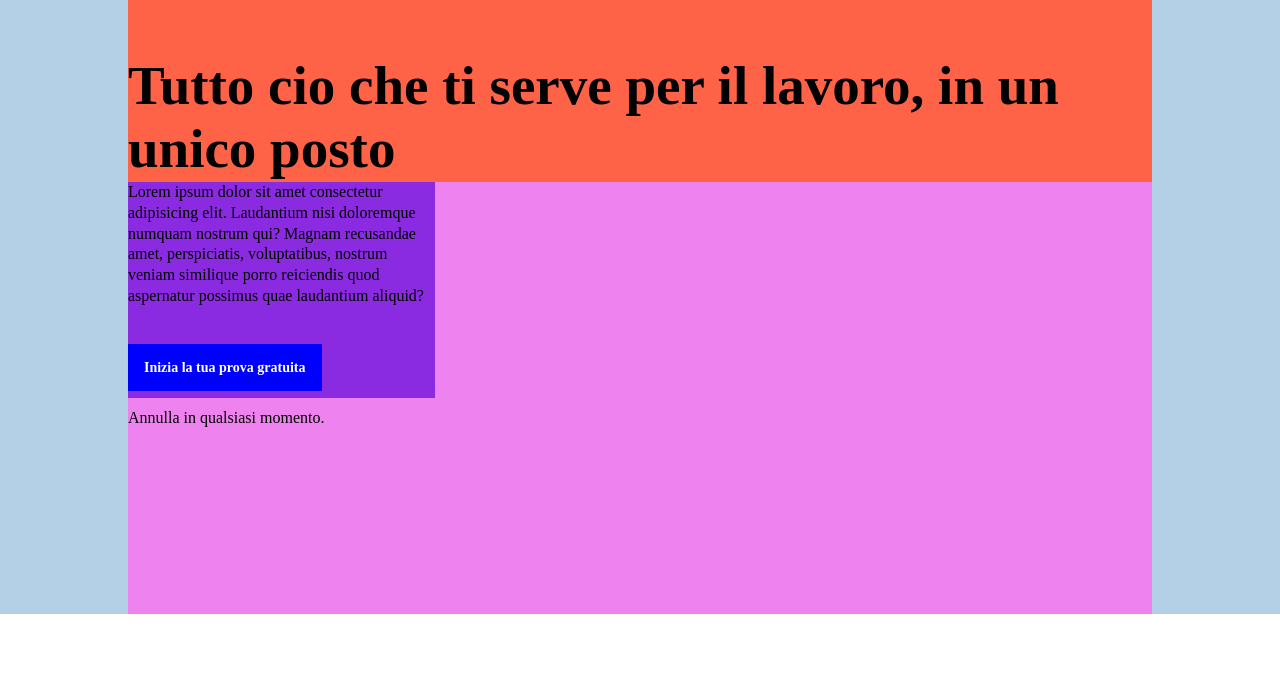
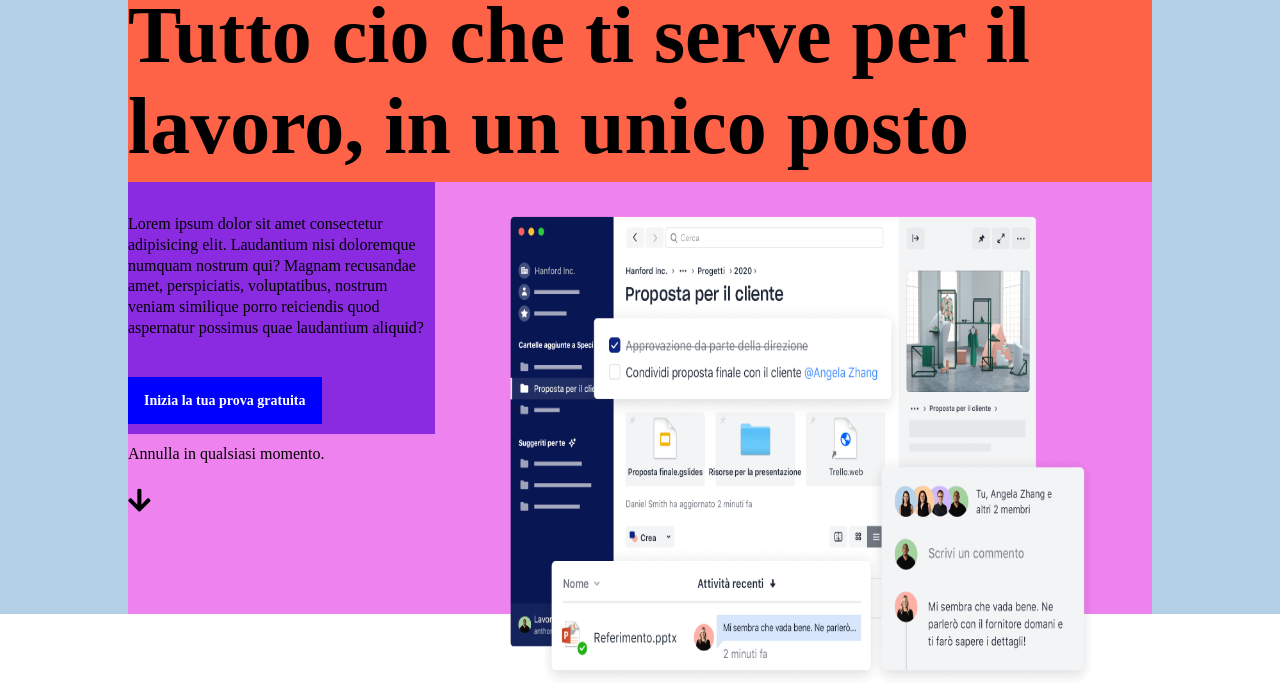
Before and after one commit to antonrugg/htmlcss-dropbox, a plain HTML site: page index.html in a window 1280 px wide. Shown: the part 106-800 px from the top of the page. Drawn offline with Linux system fonts and the light colour scheme.

Commit message:
jumbo-section done

```diff
--- a/index.html
+++ b/index.html
@@ -5,6 +5,9 @@
     <meta http-equiv="X-UA-Compatible" content="IE=edge">
     <meta name="viewport" content="width=device-width, initial-scale=1.0">
     <title>Dropbox Clone</title>
+    <link rel="stylesheet" href="https://cdnjs.cloudflare.com/ajax/libs/font-awesome/5.15.4/css/all.min.css"
+        integrity="sha512-1ycn6IcaQQ40/MKBW2W4Rhis/DbILU74C1vSrLJxCq57o941Ym01SwNsOMqvEBFlcgUa6xLiPY/NS5R+E6ztJQ=="
+        crossorigin="anonymous" referrerpolicy="no-referrer" />
     <link rel="stylesheet" href="./style.css">
 </head>
 
@@ -56,10 +59,12 @@
             </div>
 
             <div class="download-arrow">
-
+                <i class="fas fa-arrow-down"></i>
             </div>
 
-
+           <div class="jumbo-img">
+               <img src="./img/jumbo.png" alt="proposta per il cliente jumbo">
+           </div>
 
         </div>
     </section>
--- a/style.css
+++ b/style.css
@@ -79,15 +79,16 @@
 }
 
 .jumbo-title > h1{
-    font-size: 55px;
+    font-size: 80px;
     font-weight: bold;
-    padding-top: 10rem;
+    padding-top: 6rem;
 }
 
 .jumbo-paragraph{
     position: relative;
+    padding-top: 2rem;
     width: 30%;
-    height: 30%;
+    height: 35%;
     background-color: blueviolet;
 }
 
@@ -116,3 +117,16 @@
 .annulla-p{
     margin-top: 0.7rem;
 }
+
+.download-arrow{
+    font-size: 26px;
+    margin-top: 1.5rem;
+}
+
+.jumbo-img > img{
+    width: 60%;
+    height: 65%;
+    position: absolute;
+    bottom: -70px;
+    right: 5%;
+}
```
